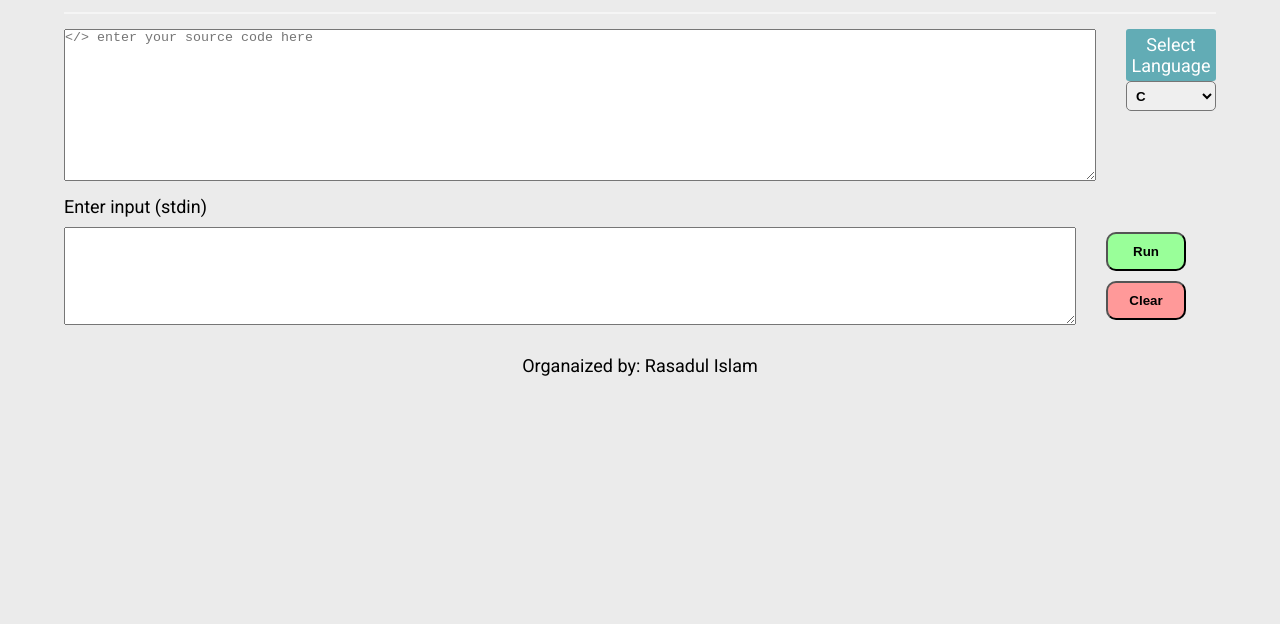
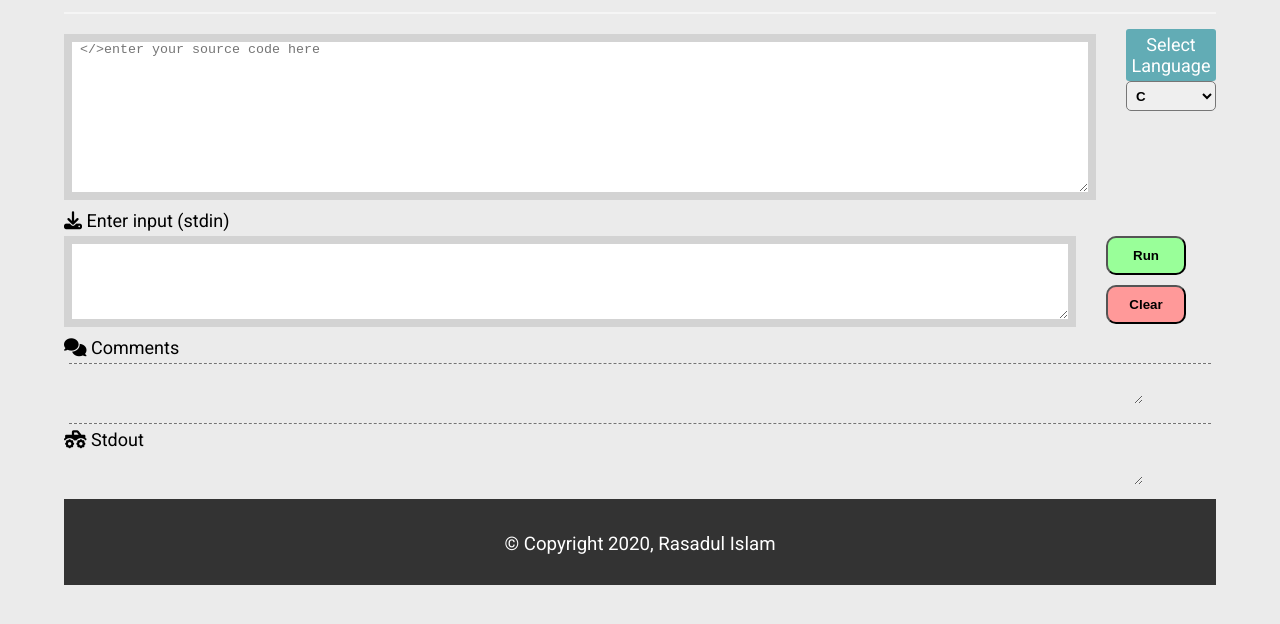
Before and after one commit to younoch/compiler, a plain HTML site: page index.html in a window 1280 px wide. Shown: the part 104-728 px from the top of the page. Drawn offline with nearby package versions, Linux system fonts and the light colour scheme.

Commit message:
Desktop version-1

```diff
--- a/index.html
+++ b/index.html
@@ -6,6 +6,8 @@
     <link rel="stylesheet" href="style.css">
     <link href="https://fonts.googleapis.com/css?family=Roboto:400,900&display=swap" rel="stylesheet">
     <script src="https://kit.fontawesome.com/a076d05399.js"></script>
+    <link href="https://cdn.jsdelivr.net/npm/select2@4.0.13/dist/css/select2.min.css" rel="stylesheet" />
+<script src="https://cdn.jsdelivr.net/npm/select2@4.0.13/dist/js/select2.min.js"></script>
     <title>Home</title>
 </head>
 <body>
@@ -22,25 +24,35 @@
         <!-- Source Code Box -->
         <form>
             <div class="mid">
-                <textarea name="message" rows="10" cols="130" placeholder="</> enter your source code here"></textarea><br>
+                <textarea name="message" rows="10" cols="130" placeholder=" </>enter your source code here"></textarea><br>
                 <label class="language"><div id="language-head">Select<br>Language<br></div>
-                    <select id="lang" name="lang">
+                    <select name="lang">
                         <option value="C">C</option>
                         <option value="Cpp">C++</option>
                         <option value="Java">Java</option>
                     </select>
                 </label>
             </div>
-            <p>Enter input (stdin) </p>
+            <!-- Input text box -->
+            <p><i class="fas fa-download"></i> Enter input (stdin)</p>
             <div class="in-btn">
-                <textarea type="text" id="input" rows="5" cols="130" name="input"></textarea><br>
+                <textarea type="text" rows="5" cols="130" name="input"></textarea><br>
                 <div>
                     <input type="submit" value="Run" class="run"><br>
                     <input type="reset" value="Clear" class="clear-bt" >
             </div>
                 </div>
+                <p><i class="fas fa-comments"></i> Comments</p>
+                <hr class="br">
+                <textarea class="comment_box" cols="133"></textarea>
+                <hr class="br">
+                <p><i class="fas fa-truck-monster"></i> Stdout</p>
+                <textarea class="comment_box" cols="133"></textarea>
         </form>
-        <footer>Organaized by: Rasadul Islam</footer>
+        <!-- Footer Part -->
+        <footer>
+            <small>&copy; Copyright 2020, Rasadul Islam</small>
+        </footer>
     </div>
 </body>
 </html>
--- a/style.css
+++ b/style.css
@@ -1,3 +1,4 @@
+/* Universal Part */
 *{
     margin: 0;
     padding: 0;
@@ -14,6 +15,13 @@ body {
 }
 .clear {
     clear: both;
+}
+div textarea {
+border-color: lightgrey;
+border-width: .6em;
+border-style: solid;
+margin: 5px 0 10px 0;
+box-sizing: ;
 }
 /* Header */
 header h1 {
@@ -50,7 +58,6 @@ hr {
 }
 .mid {
     display: flex;
-    margin: 15px 0;
 }
 .language{
     text-align: center;
@@ -62,21 +69,24 @@ hr {
     border-radius: 3px;
     padding: 5px;
 }
+label{
+    position: relative;
+}
 label select {
     width: 90px;
     height: 30px;
     border-radius: 5px;
     font-weight: bolder;
-    color: 62ACB5;
+    color: black;
     padding-left: 5px;
 }
 label select option{
     color: white;
     background-color:#62ACB5;
 }
+/* Input text box */
 .in-btn{
     display: flex;
-    margin-top: 10px;
 }
 .run, .clear-bt{
     width: 80px;
@@ -90,7 +100,7 @@ label select option{
     background: #99FF99;
 }
 .run:hover{
-    background:green;
+    background:#32CD32;
     transition: 1s;
     color: white;
 }
@@ -98,13 +108,26 @@ label select option{
     background: #FF9999;
 }
 .clear-bt:hover{
-    background:red;
+    background:#ff4040;
     color: white;
     transition: 1s ease;
 }
-/* Footer */
+/* Comment & Output Text Boxes */
+.comment_box{
+    border: none;
+    background-color: transparent;
+}
+.br{
+    border-top: 1px dashed black;
+    margin: 5px;
+}
+/* Footer part */
 footer{
     margin: auto;
     text-align: center;
     padding: 30px;
+    background-color: #333333;
+    font-weight: lighter;
+    font-size: 1.4rem;
+    color: white;
 }
```
